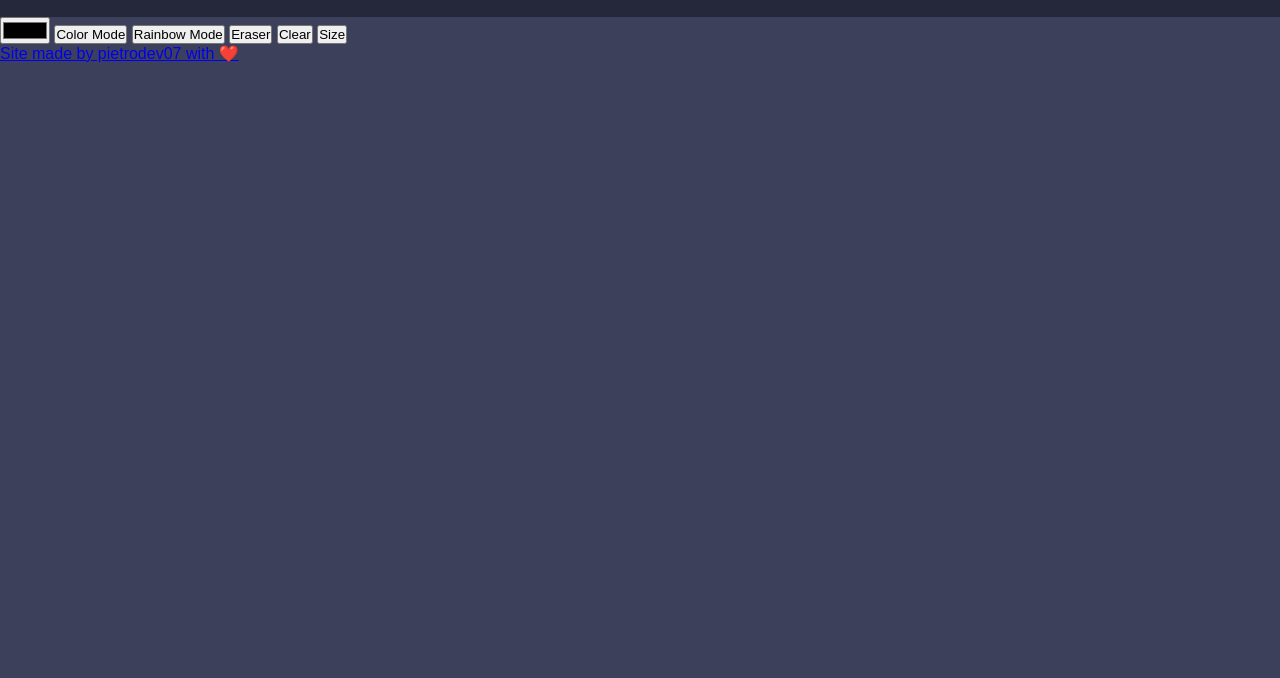
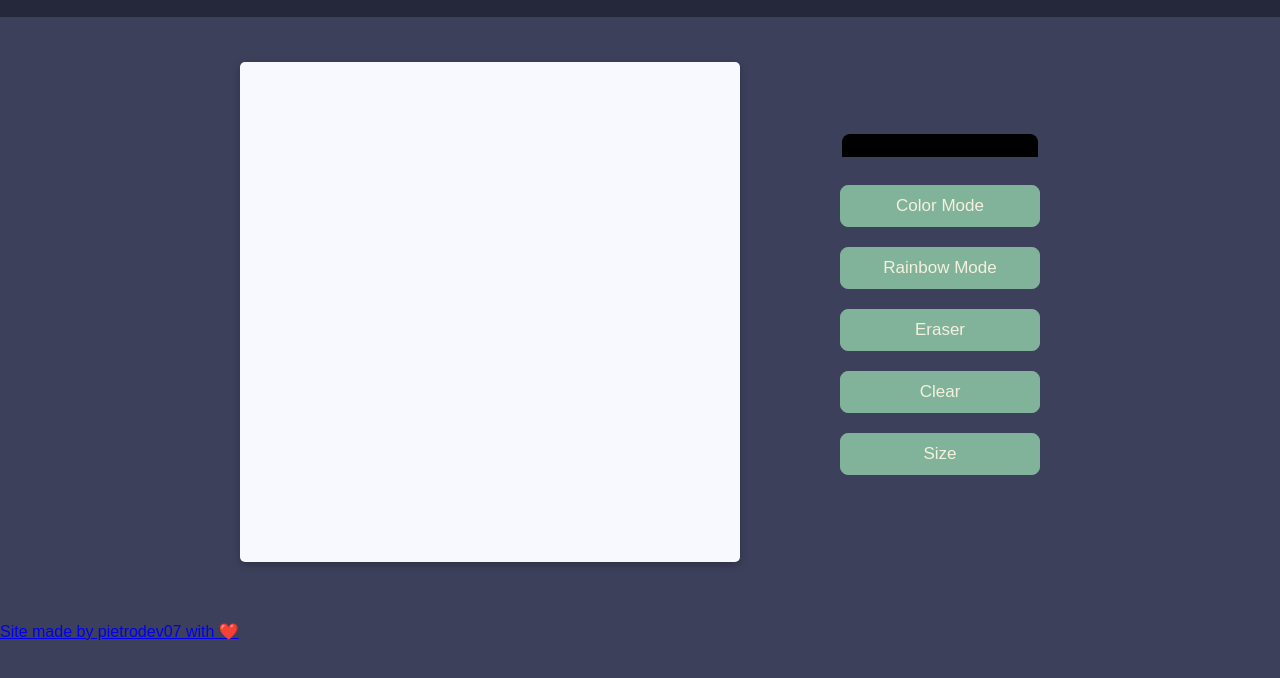
Before and after one commit to pietrodev07/etch-a-sketch, a plain HTML site: page index.html in a window 1280 px wide. Shown: the part 60-738 px from the top of the page. Drawn offline with Linux system fonts and the light colour scheme.

Commit message:
feat: stylized main section in style.css

```diff
--- a/css/style.css
+++ b/css/style.css
@@ -22,4 +22,85 @@ header {
   padding: 20px;
   justify-content: center;
   align-items: center;
+  margin-bottom: 45px;
 }
+
+main {
+  display: flex;
+  justify-content: center;
+  gap: 100px;
+  align-items: center;
+  margin-bottom: 60px;
+}
+
+.display {
+  width: 500px;
+  height: 500px;
+  display: grid;
+  background-color: ghostwhite;
+  box-shadow: rgba(0, 0, 0, 0.24) 0 3px 8px;
+  border-radius: 5px;
+}
+
+.square {
+  user-select: none;
+  -moz-user-select: none;
+}
+
+.tools-container {
+  display: flex;
+  justify-content: center;
+  align-items: center;
+  flex-direction: column;
+  border-radius: 8px;
+}
+
+.color-picker {
+  -webkit-appearance: none;
+  -moz-appearance: none;
+  appearance: none;
+  background-color: transparent;
+  border: none;
+  cursor: pointer;
+  width: 200px;
+  margin-bottom: 28px;
+}
+
+.color-picker::-webkit-color-swatch {
+  border-radius: 8px;
+  padding: 19px 0;
+  border: none;
+}
+
+.color-picker::-moz-color-swatch {
+  border-radius: 8px;
+  padding: 19px 0;
+  border: none;
+}
+
+.color-picker::-moz-color-swatch:hover {
+  scale: 1.05;
+}
+
+.color-picker::-webkit-color-swatch:hover {
+  scale: 1.05;
+}
+
+.normal-btn {
+  font-size: 17px;
+  width: 200px;
+  padding: 10px 0;
+  border-radius: 8px;
+  background-color: #81B29A;
+  border: 1px solid #81B29A;
+  color: #F4F1DE;
+  cursor: pointer;
+  transition: scale 0.2s ease-in-out;
+  margin-bottom: 20px;
+}
+
+.normal-btn:hover {
+  border: 1px solid #81B29A;
+  scale: 1.05;
+  background-color: #81B29A;
+}
```
